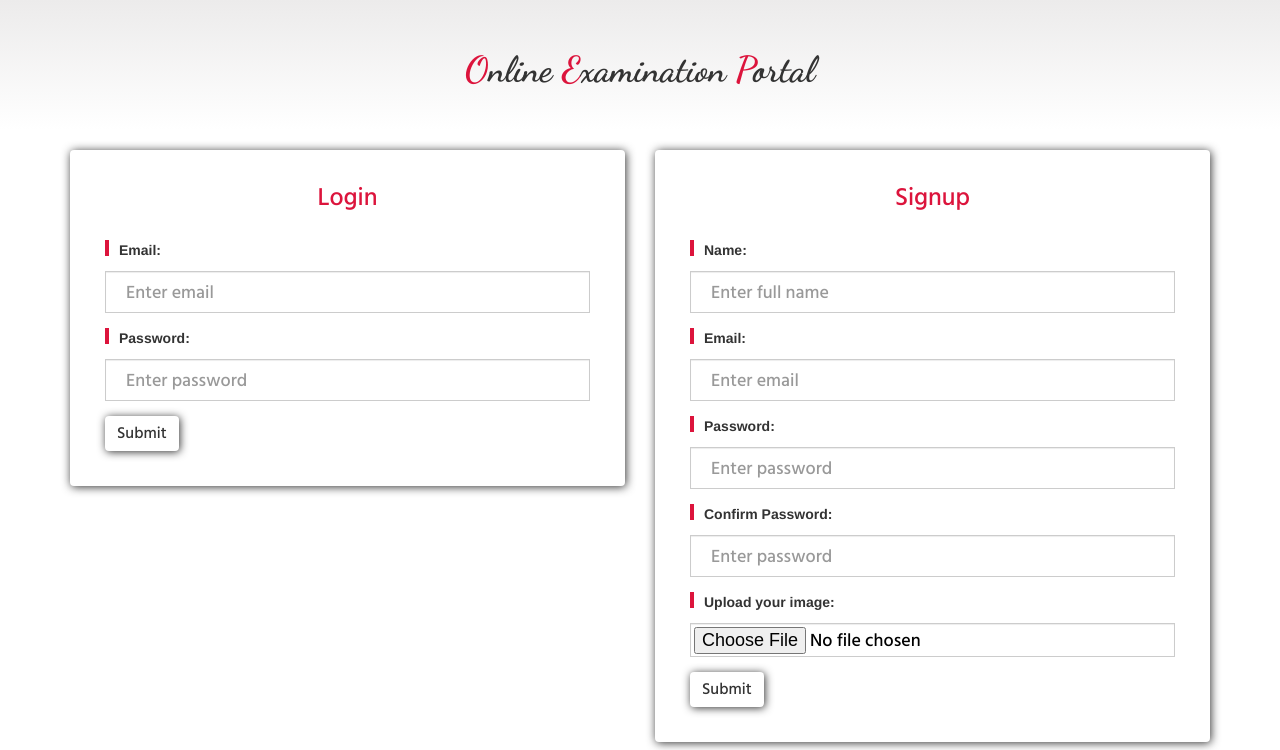
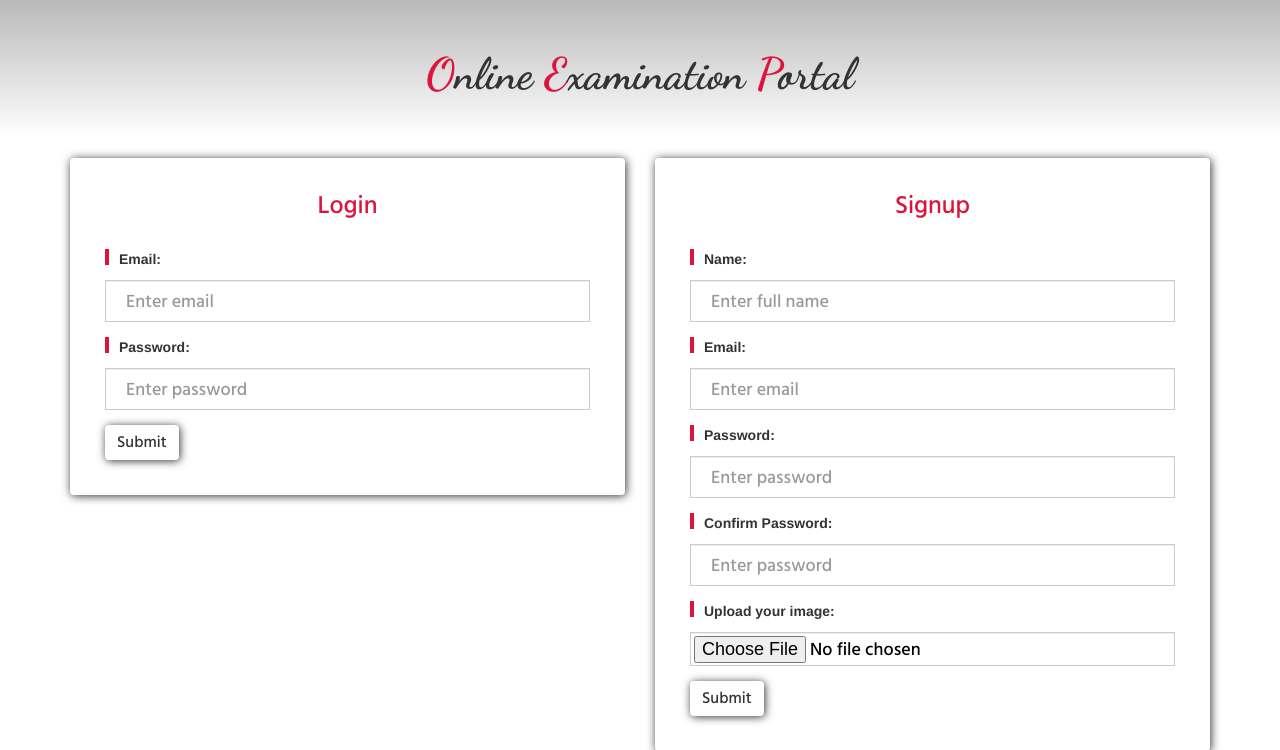
Before and after one commit to paik1/OnlineExaminationPortal, a PHP site: page /index.php in a window 1280 px wide. Shown: the top 750 px of the page. Run offline with PHP 8.4, Linux system fonts and the light colour scheme.

Commit message:
basic styling changes

```diff
--- a/style.css
+++ b/style.css
@@ -1,10 +1,16 @@
+body {
+  margin: 0;
+  padding: 0;
+}
+
 .header {
-  background: -webkit-gradient(linear, left top, left bottom, from(#ecebeb), to(white));
-  background: linear-gradient(#ecebeb, white);
+  background: -webkit-gradient(linear, left top, left bottom, from(#b9b9b9), to(white));
+  background: linear-gradient(#b9b9b9, white);
   padding: 30px;
 }
 
 .header h1 {
+  font-size: 44px;
   text-align: center;
   font-family: 'Dancing Script', cursive;
 }
--- a/style.scss
+++ b/style.scss
@@ -1,7 +1,13 @@
+body{
+    margin: 0;
+    padding: 0;
+}
+
 .header{
-    background: linear-gradient(rgb(236, 235, 235),white) ;
+    background: linear-gradient(rgb(185, 185, 185),white) ;
     padding: 30px;
     h1{
+        font-size: 44px;
         text-align: center;
         font-family: 'Dancing Script', cursive;
         span{
```
Also changed, not shown: 1 other file.
